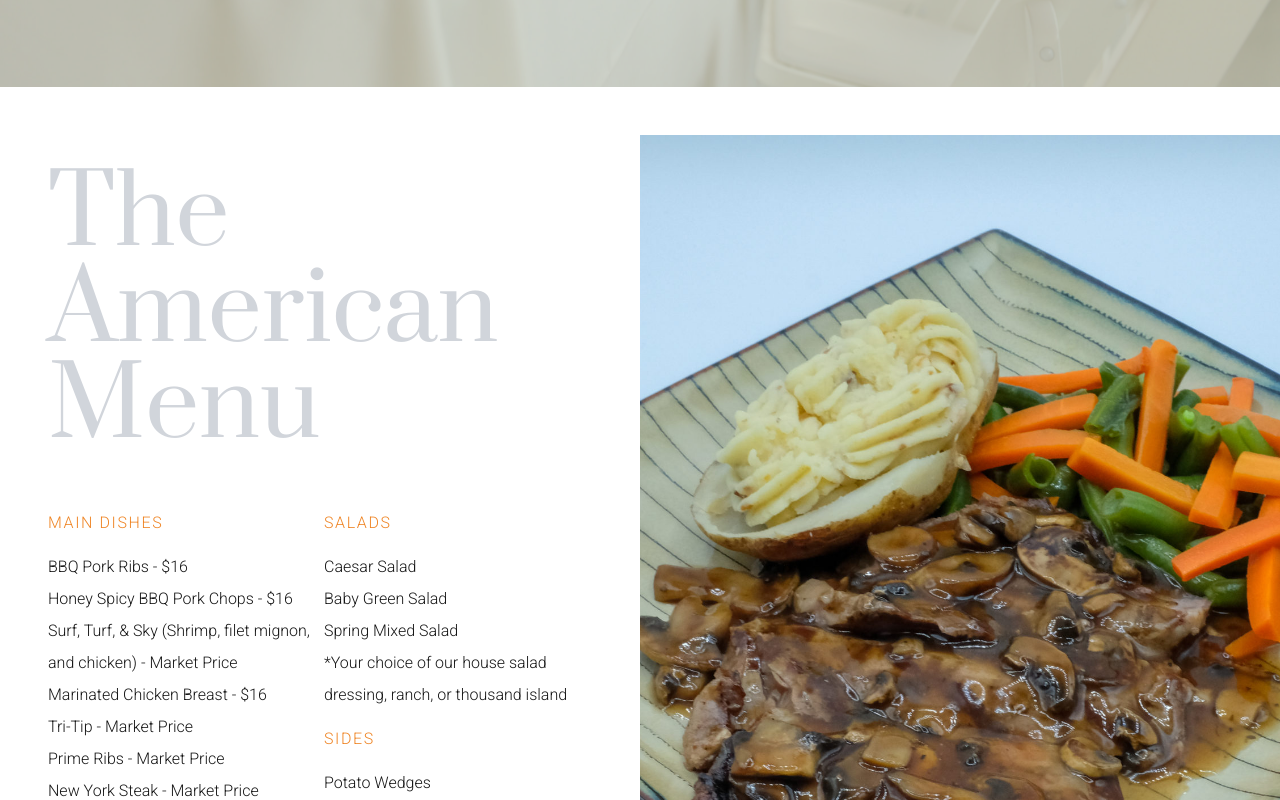
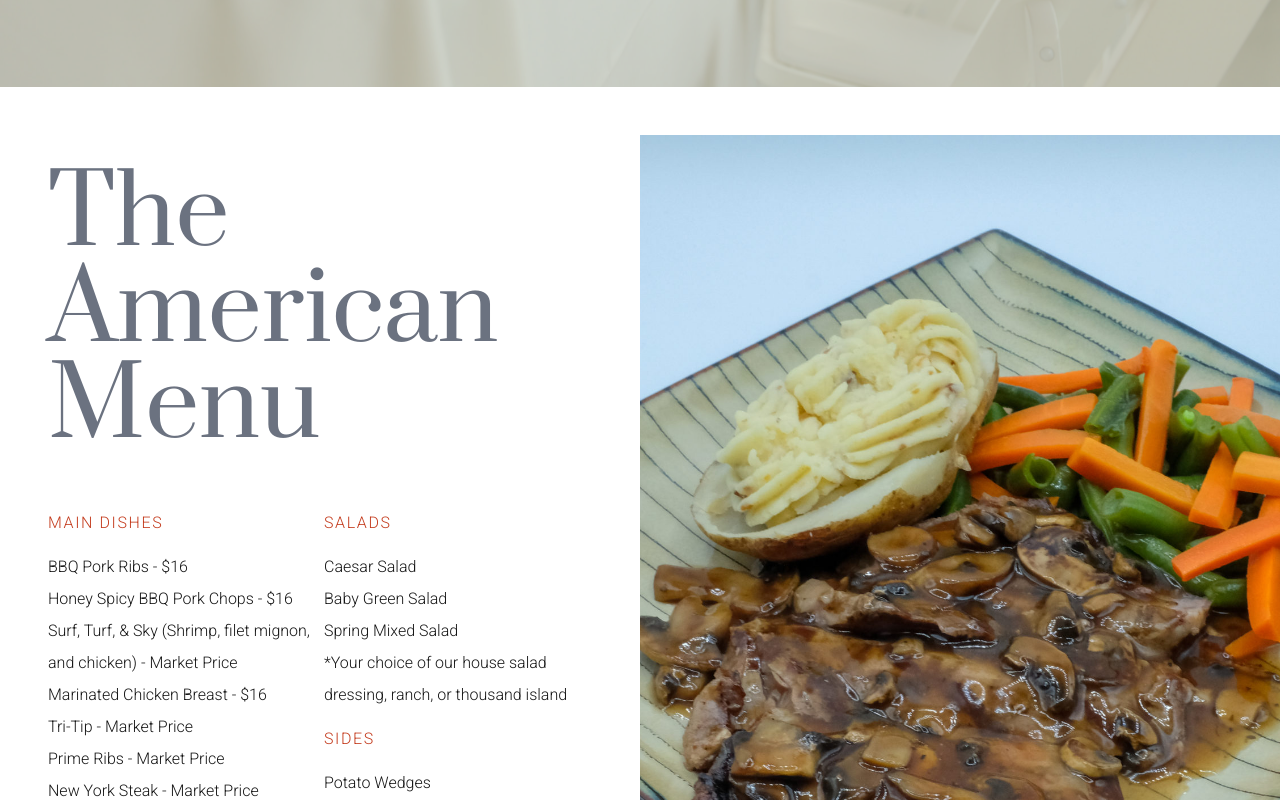
Before and after one commit to noelcastillon1/armandos-catering, a React (Vite) app: page / in a window 1280 px wide. Shown: the part 780-1580 px from the top of the page. Built offline with nearby package versions, Linux system fonts and the light colour scheme.

Commit message:
change text colors for better contrast

```diff
--- a/src/components/FoodMenu.jsx
+++ b/src/components/FoodMenu.jsx
@@ -3,9 +3,9 @@ const FoodMenu = ({ menuName, mainDishes, salads, sides, menuImg, isImgFirst, al
         <div className="food-menu-wrapper grid">
             <article className="grid col-span-1 md:grid-cols-2 my-8">
                 <div className="food-menu text-center m-auto md:text-left md:m-0 md:px-12 md:grid md:grid-cols-2 gap-2">
-                    <h2 className="menu-name text-center m-auto md:text-left md:m-0 col-span-2 md:w-1/2 py-8 text-6xl lg:text-8xl text-gray-300 z-10">The {menuName} Menu</h2>
+                    <h2 className="menu-name text-center m-auto md:text-left md:m-0 col-span-2 md:w-1/2 py-8 text-6xl lg:text-8xl text-gray-500 z-10">The {menuName} Menu</h2>
                     <div className="main-dishes-container px-12 md:px-0">
-                        <p className="main-dishes-subtitle py-4 tracking-widest text-primary uppercase">Main Dishes</p>
+                        <p className="main-dishes-subtitle py-4 tracking-widest text-secondary uppercase">Main Dishes</p>
                         <ul className="main-dishes-ul leading-loose">
                             {mainDishes.map((item, index) => (
                                 <li key={index}>
@@ -16,7 +16,7 @@ const FoodMenu = ({ menuName, mainDishes, salads, sides, menuImg, isImgFirst, al
                     </div>
                     <div className="non-main-container px-12 md:px-0">
                         <div className="salads-container">
-                            <p className="salads-dishes-subtitle py-4 tracking-widest text-primary uppercase">Salads</p>
+                            <p className="salads-dishes-subtitle py-4 tracking-widest text-secondary uppercase">Salads</p>
                             <ul className="salads-dishes-ul leading-loose">
                                 {salads.map((item, index) => (
                                     <li key={index}>
@@ -26,7 +26,7 @@ const FoodMenu = ({ menuName, mainDishes, salads, sides, menuImg, isImgFirst, al
                             </ul>
                         </div>
                         <div className="side-dishes-container">
-                            <p className="sides-dishes-subtitle py-4 tracking-widest text-primary uppercase">Sides</p>
+                            <p className="sides-dishes-subtitle py-4 tracking-widest text-secondary uppercase">Sides</p>
                             <ul className="sides-dishes-ul leading-loose">
                                 {sides.map((item, index) => (
                                     <li key={index}>
--- a/src/components/Story.jsx
+++ b/src/components/Story.jsx
@@ -34,7 +34,7 @@ const Story = () => {
             <h4 className="text-5xl text-center md:text-left">Armando's Story</h4>
             <div className="collapse">
                 <input type="checkbox" checked={isCollapse} aria-label="collapsible menu" onChange={handleCollapseChange} />
-                <div className="collapse-title min-w-fit py-4 px-0 text-primary">
+                <div className="collapse-title min-w-fit py-4 px-0 text-secondary">
                     <div className="flex flex-row gap-2 justify-center md:justify-start">
                         <p className="tracking-widest uppercase">Meet the Chef</p>
                         <div className={`transform transition duration-250 ease-in-out ${isCollapse ? 'rotate-180' : ''}`}>
@@ -52,8 +52,8 @@ const Story = () => {
                         <div>
                             <label className="swap">
                                 <input type="checkbox" checked={isChecked} onChange={handleCheckboxChange} />
-                                <div className="swap-on text-blue-500">Lee en Espanol</div>
-                                <div className="swap-off text-blue-500">Read in English</div>
+                                <div className="swap-on text-blue-600">Lee en Espanol</div>
+                                <div className="swap-off text-blue-600">Read in English</div>
                             </label>
                             <div className="story-content">
                                 {isChecked ? engStory : enStory}
```
